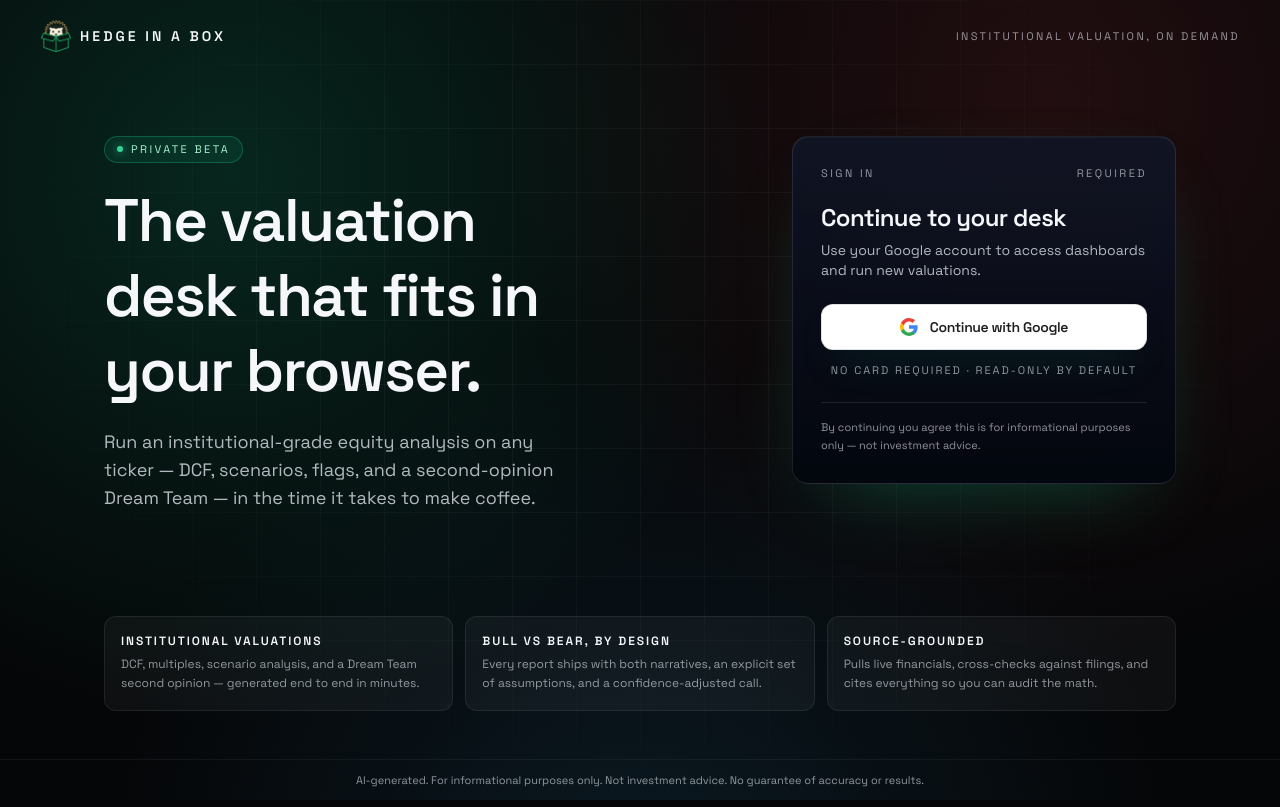
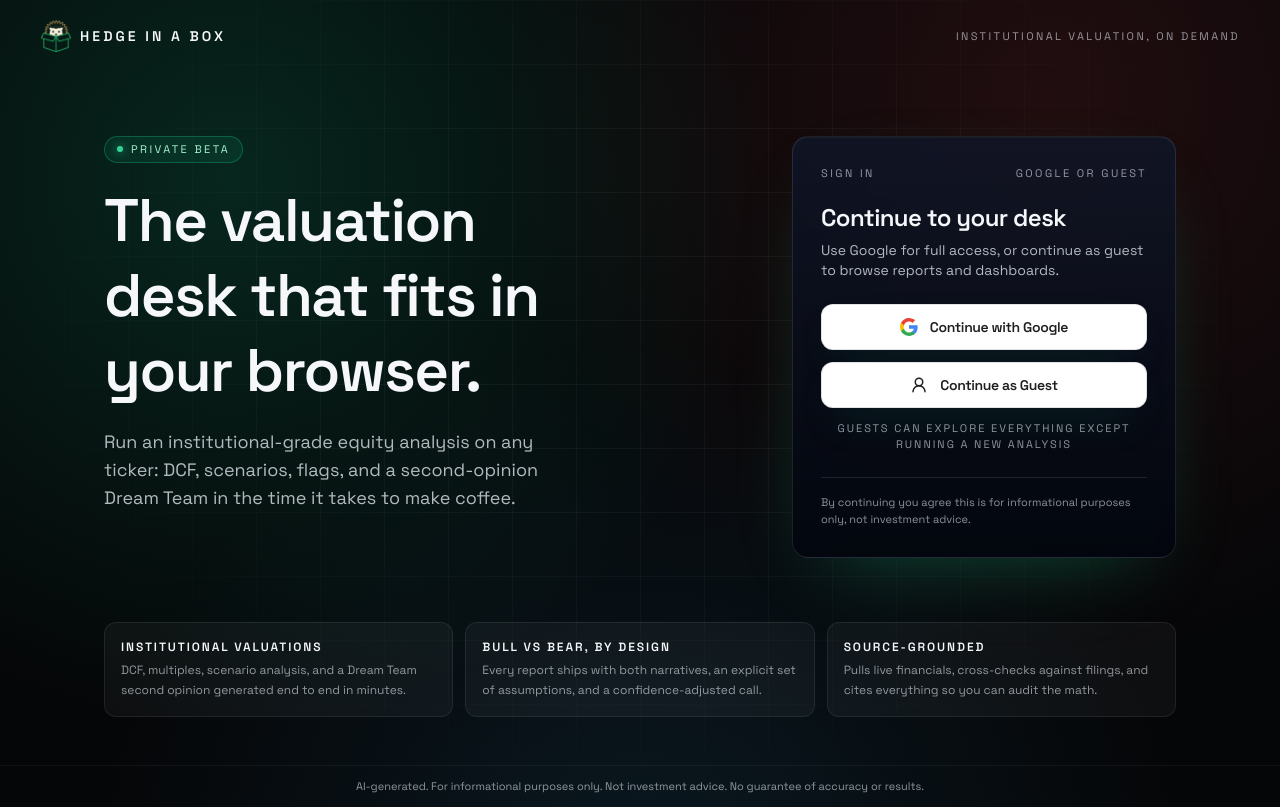
Before and after one commit to EranLary/AI_HEDGE_2, a Next.js app in the folder frontend/: page /auth/signin in a window 1280 px wide. Built offline with nearby package versions, Linux system fonts and the light colour scheme.

Commit message:
Add guest sign-in and block run-analysis for guests

```diff
--- a/frontend/src/app/api/run-analysis/route.ts
+++ b/frontend/src/app/api/run-analysis/route.ts
@@ -38,6 +38,15 @@ export async function POST(req: Request) {
   const userId = session?.user?.id || (bypassAuth ? "local-dev" : "");
   if (!userId) {
     return NextResponse.json({ error: "Unauthorized" }, { status: 401 });
+  }
+  if (!bypassAuth && session?.user?.isGuest) {
+    return NextResponse.json(
+      {
+        error: "Please sign in with Google before running a new analysis.",
+        code: "SIGN_IN_REQUIRED",
+      },
+      { status: 403 },
+    );
   }
 
   let body: { ticker?: string } = {};
--- a/frontend/src/app/auth/signin/page.tsx
+++ b/frontend/src/app/auth/signin/page.tsx
@@ -1,12 +1,12 @@
 import Image from "next/image";
-import { SignInButton } from "@/components/auth/signin-button";
+import { GuestSignInButton, SignInButton } from "@/components/auth/signin-button";
 
 type SearchParams = Promise<{ callbackUrl?: string; error?: string }>;
 
 const FEATURES: { title: string; body: string }[] = [
   {
     title: "Institutional valuations",
-    body: "DCF, multiples, scenario analysis, and a Dream Team second opinion — generated end to end in minutes.",
+    body: "DCF, multiples, scenario analysis, and a Dream Team second opinion generated end to end in minutes.",
   },
   {
     title: "Bull vs bear, by design",
@@ -61,8 +61,8 @@ export default async function SignInPage({ searchParams }: { searchParams: Searc
             The valuation desk that fits in your browser.
           </h1>
           <p className="hib-landing-sub mt-5 max-w-md text-balance text-base sm:text-lg lg:max-w-lg">
-            Run an institutional-grade equity analysis on any ticker — DCF, scenarios, flags, and a
-            second-opinion Dream Team — in the time it takes to make coffee.
+            Run an institutional-grade equity analysis on any ticker: DCF, scenarios, flags, and a
+            second-opinion Dream Team in the time it takes to make coffee.
           </p>
         </section>
 
@@ -70,19 +70,20 @@ export default async function SignInPage({ searchParams }: { searchParams: Searc
           <div className="hib-landing-card relative flex flex-col gap-5 rounded-2xl p-7">
             <div className="flex items-center justify-between">
               <span className="hib-landing-meta text-[11px] uppercase tracking-[0.22em]">Sign in</span>
-              <span className="hib-landing-meta text-[11px] uppercase tracking-[0.22em]">Required</span>
+              <span className="hib-landing-meta text-[11px] uppercase tracking-[0.22em]">Google or Guest</span>
             </div>
             <div>
               <div className="text-2xl font-semibold tracking-tight">Continue to your desk</div>
               <p className="hib-landing-sub mt-1.5 text-sm">
-                Use your Google account to access dashboards and run new valuations.
+                Use Google for full access, or continue as guest to browse reports and dashboards.
               </p>
             </div>
 
             <div className="mt-1 flex flex-col items-stretch gap-3">
               <SignInButton callbackUrl={target} />
+              <GuestSignInButton callbackUrl={target} />
               <p className="hib-landing-meta text-center text-[11px] uppercase tracking-[0.18em]">
-                No card required · Read-only by default
+                Guests can explore everything except running a new analysis
               </p>
               {error ? (
                 <p className="hib-landing-error mt-1 rounded-md px-3 py-2 text-center text-xs">
@@ -95,7 +96,7 @@ export default async function SignInPage({ searchParams }: { searchParams: Searc
 
             <div className="mt-1 border-t border-white/10 pt-4">
               <p className="hib-landing-meta text-[11px] leading-relaxed">
-                By continuing you agree this is for informational purposes only — not investment advice.
+                By continuing you agree this is for informational purposes only, not investment advice.
               </p>
             </div>
           </div>
--- a/frontend/src/auth.ts
+++ b/frontend/src/auth.ts
@@ -1,26 +1,63 @@
 import NextAuth, { type DefaultSession } from "next-auth";
 import Google from "next-auth/providers/google";
+import Credentials from "next-auth/providers/credentials";
 
 import { shouldBypassAuthForHostname } from "@/lib/auth-bypass";
 import { upsertUserOnSignIn } from "@/lib/users-db";
 
 declare module "next-auth" {
   interface Session {
-    user: { id: string } & DefaultSession["user"];
+    user: {
+      id: string;
+      isGuest?: boolean;
+      authProvider?: string;
+    } & DefaultSession["user"];
   }
   interface User {
     dbId?: string;
+    isGuest?: boolean;
+    authProvider?: string;
   }
 }
 
 declare module "@auth/core/jwt" {
   interface JWT {
     uid?: string;
+    isGuest?: boolean;
+    authProvider?: string;
   }
 }
 
+function makeGuestId(): string {
+  try {
+    if (typeof crypto !== "undefined" && typeof crypto.randomUUID === "function") {
+      return `guest:${crypto.randomUUID().slice(0, 8)}`;
+    }
+  } catch {
+    // ignore and fall back
+  }
+  return `guest:${Date.now().toString(36)}`;
+}
+
 export const { handlers, auth, signIn, signOut } = NextAuth({
-  providers: [Google],
+  providers: [
+    Google,
+    Credentials({
+      id: "guest",
+      name: "Guest",
+      credentials: {},
+      async authorize() {
+        const guestId = makeGuestId();
+        return {
+          id: guestId,
+          name: "Guest",
+          dbId: guestId,
+          isGuest: true,
+          authProvider: "guest",
+        };
+      },
+    }),
+  ],
   session: { strategy: "jwt" },
   trustHost: true,
   pages: {
@@ -38,6 +75,13 @@ export const { handlers, auth, signIn, signOut } = NextAuth({
       return Boolean(auth?.user);
     },
     async signIn({ user, account, profile }) {
+      if (account?.provider === "guest") {
+        user.dbId = user.dbId || user.id || makeGuestId();
+        user.isGuest = true;
+        user.authProvider = "guest";
+        return true;
+      }
+
       if (account?.provider !== "google") return false;
       const sub = (profile?.sub as string | undefined) ?? account.providerAccountId;
       const email = user.email;
@@ -49,16 +93,30 @@ export const { handlers, auth, signIn, signOut } = NextAuth({
         imageUrl: user.image ?? null,
       });
       user.dbId = dbId;
+      user.isGuest = false;
+      user.authProvider = "google";
       return true;
     },
-    async jwt({ token, user }) {
+    async jwt({ token, user, account }) {
       if (user?.dbId) {
         token.uid = user.dbId;
+      }
+      if (typeof user?.isGuest === "boolean") {
+        token.isGuest = user.isGuest;
+      } else if (account?.provider === "guest") {
+        token.isGuest = true;
+      }
+      if (user?.authProvider) {
+        token.authProvider = user.authProvider;
+      } else if (account?.provider) {
+        token.authProvider = account.provider;
       }
       return token;
     },
     async session({ session, token }) {
       if (token.uid) session.user.id = token.uid;
+      session.user.isGuest = Boolean(token.isGuest);
+      session.user.authProvider = typeof token.authProvider === "string" ? token.authProvider : undefined;
       return session;
     },
   },
--- a/frontend/src/components/auth/signin-button.tsx
+++ b/frontend/src/components/auth/signin-button.tsx
@@ -1,6 +1,7 @@
 "use client";
 
 import { signIn } from "next-auth/react";
+import { UserRound } from "lucide-react";
 
 function GoogleMark() {
   return (
@@ -37,3 +38,16 @@ export function SignInButton({ callbackUrl = "/" }: { callbackUrl?: string }) {
     </button>
   );
 }
+
+export function GuestSignInButton({ callbackUrl = "/" }: { callbackUrl?: string }) {
+  return (
+    <button
+      type="button"
+      onClick={() => signIn("guest", { callbackUrl })}
+      className="hib-google-btn flex w-full items-center justify-center gap-3 rounded-xl border border-white/20 bg-white/5 px-6 py-3 text-sm font-semibold tracking-tight text-zinc-100 hover:bg-white/10"
+    >
+      <UserRound size={18} />
+      <span>Continue as Guest</span>
+    </button>
+  );
+}
--- a/frontend/src/components/shell/auth-menu.tsx
+++ b/frontend/src/components/shell/auth-menu.tsx
@@ -39,7 +39,10 @@ export function AuthMenu() {
     return (
       <button
         type="button"
-        onClick={() => signIn("google", { callbackUrl: window.location.pathname + window.location.search })}
+        onClick={() => {
+          const callbackUrl = window.location.pathname + window.location.search;
+          window.location.href = `/auth/signin?callbackUrl=${encodeURIComponent(callbackUrl)}`;
+        }}
         className="hib-auth-btn inline-flex items-center gap-2 rounded-lg px-3 py-2 text-xs uppercase tracking-[0.12em]"
       >
         <LogIn size={14} />
@@ -48,8 +51,8 @@ export function AuthMenu() {
     );
   }
 
-  const { name, email, image } = session.user;
-  const display = name || email || "Account";
+  const { name, email, image, isGuest } = session.user;
+  const display = isGuest ? "Guest" : name || email || "Account";
 
   return (
     <div ref={ref} className="relative">
@@ -79,9 +82,26 @@ export function AuthMenu() {
       {open ? (
         <div className="hib-auth-menu absolute right-0 top-full z-50 mt-2 w-64 rounded-xl p-2 shadow-xl">
           <div className="px-3 py-2 text-xs">
-            <div className="truncate font-medium text-zinc-100">{name || "Signed in"}</div>
+            <div className="truncate font-medium text-zinc-100">{isGuest ? "Guest session" : name || "Signed in"}</div>
             {email ? <div className="truncate text-zinc-400">{email}</div> : null}
+            {isGuest ? <div className="mt-0.5 text-zinc-400">Read-only for new analysis runs</div> : null}
           </div>
+          {isGuest ? (
+            <>
+              <div className="my-1 border-t border-white/10" />
+              <button
+                type="button"
+                onClick={() => {
+                  setOpen(false);
+                  signIn("google", { callbackUrl: window.location.pathname + window.location.search });
+                }}
+                className="hib-auth-menu-item flex w-full items-center gap-3 rounded-md px-3 py-2 text-left text-sm"
+              >
+                <LogIn size={14} />
+                <span>Sign in with Google</span>
+              </button>
+            </>
+          ) : null}
           <div className="my-1 border-t border-white/10" />
           <button
             type="button"
--- a/frontend/src/components/shell/new-run-modal.tsx
+++ b/frontend/src/components/shell/new-run-modal.tsx
@@ -2,19 +2,27 @@
 
 import { useEffect, useState } from "react";
 import { Loader2, Play, X } from "lucide-react";
+import { signIn, useSession } from "next-auth/react";
 
 import { useNewRunModal } from "@/components/shell/new-run-context";
 import { useToast } from "@/components/shell/toast";
 import { TickerSearch } from "@/components/shell/ticker-search";
-import { submitNewRun, InvalidTickerError, TickerNotFoundError } from "@/lib/run-submission";
+import {
+  submitNewRun,
+  InvalidTickerError,
+  SignInRequiredForRunError,
+  TickerNotFoundError,
+} from "@/lib/run-submission";
 import type { TickerEntry } from "@/lib/ticker-catalog";
 
 export function NewRunModal() {
   const { isOpen, close } = useNewRunModal();
   const { push } = useToast();
+  const { data: session } = useSession();
   const [selected, setSelected] = useState<TickerEntry | null>(null);
   const [submitting, setSubmitting] = useState(false);
   const [error, setError] = useState("");
+  const isGuest = Boolean(session?.user?.isGuest);
 
   // Reset state when opened
   useEffect(() => {
@@ -49,6 +57,10 @@ export function NewRunModal() {
   async function onSubmit(e: React.FormEvent<HTMLFormElement>) {
     e.preventDefault();
     if (submitting || !selected) return;
+    if (isGuest) {
+      setError("Please sign in with Google before running a new analysis.");
+      return;
+    }
     setError("");
     setSubmitting(true);
     try {
@@ -58,6 +70,8 @@ export function NewRunModal() {
     } catch (err) {
       if (err instanceof TickerNotFoundError) {
         setError(`${err.message} Double-check the symbol or try a different ticker.`);
+      } else if (err instanceof SignInRequiredForRunError) {
+        setError(err.message);
       } else if (err instanceof InvalidTickerError) {
         setError(err.message);
       } else {
@@ -106,7 +120,21 @@ export function NewRunModal() {
           {error ? (
             <p className="rounded-lg border border-red-500/40 bg-red-500/10 px-3 py-2 text-xs text-red-100">{error}</p>
           ) : null}
+          {isGuest ? (
+            <p className="rounded-lg border border-amber-400/35 bg-amber-500/10 px-3 py-2 text-xs text-amber-100">
+              Guest accounts can browse everything, but must sign in with Google to run a new analysis.
+            </p>
+          ) : null}
           <div className="flex items-center justify-end gap-2 pt-1">
+            {isGuest ? (
+              <button
+                type="button"
+                onClick={() => signIn("google", { callbackUrl: window.location.pathname + window.location.search })}
+                className="rounded-lg border border-emerald-400/60 bg-emerald-500/15 px-4 py-2 text-xs font-semibold uppercase tracking-[0.14em] text-emerald-100 hover:bg-emerald-500/25"
+              >
+                Sign in to run
+              </button>
+            ) : null}
             <button
               type="button"
               onClick={close}
--- a/frontend/src/lib/run-submission.ts
+++ b/frontend/src/lib/run-submission.ts
@@ -25,6 +25,13 @@ export class TickerNotFoundError extends Error {
   }
 }
 
+export class SignInRequiredForRunError extends Error {
+  constructor(detail?: string) {
+    super(detail || "Please sign in with Google before running a new analysis.");
+    this.name = "SignInRequiredForRunError";
+  }
+}
+
 /** Single source of truth for starting an analysis run. Validates the ticker,
  *  POSTs to /api/run-analysis, seeds the active-runs store, and returns the
  *  job_id so callers can do per-call follow-up if needed. */
@@ -43,6 +50,9 @@ export async function submitNewRun(rawTicker: string): Promise<SubmitNewRunResul
   if (res.status === 422) {
     throw new TickerNotFoundError(ticker, json.error);
   }
+  if (res.status === 401 || res.status === 403) {
+    throw new SignInRequiredForRunError(json.error);
+  }
   if (!res.ok || !json.job_id) {
     throw new Error(json.error || `Failed to start analysis (${res.status}).`);
   }
```
